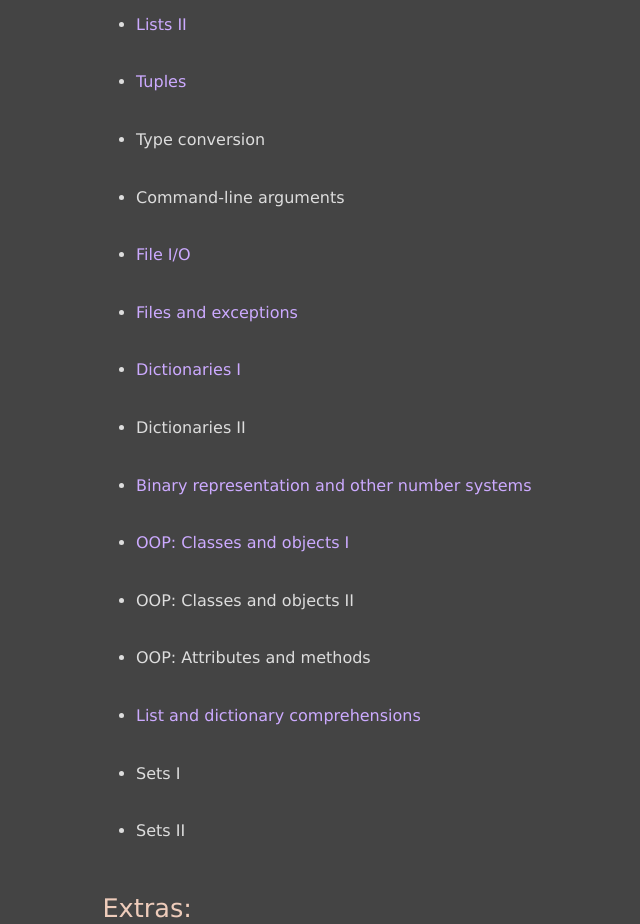
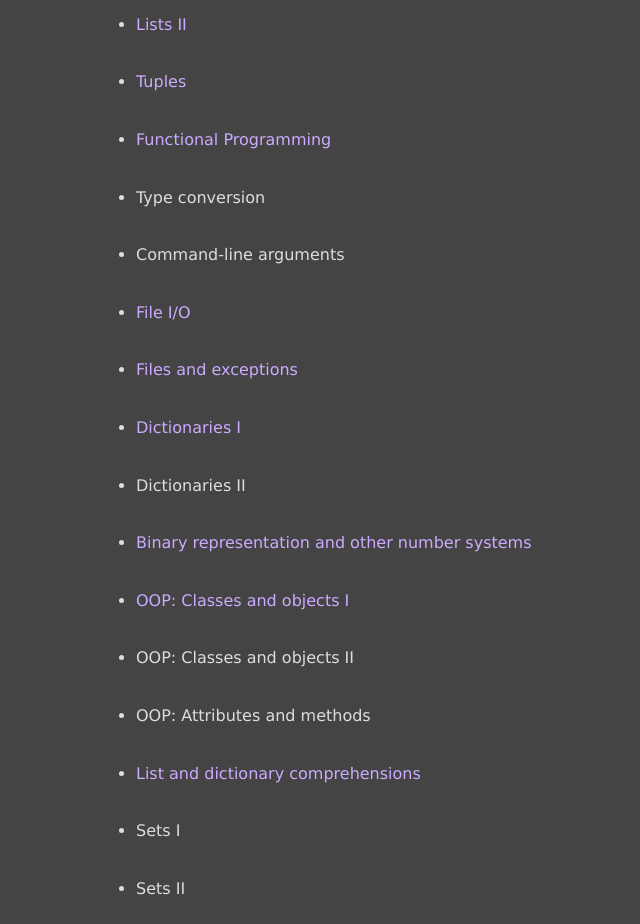
Before and after one commit to gcallah/IntroPython, a plain HTML site: page index.html in a window 1280 px wide. Shown: the part 1740-2664 px from the top of the page, without its empty margins (0-640 px from the left). Drawn offline with Linux system fonts and the light colour scheme.

Commit message:
Added link to functional programming notebook.

```diff
--- a/index.html
+++ b/index.html
@@ -52,6 +52,7 @@
 <li><a href="https://github.com/gcallah/IntroPython/blob/master/notebooks/Lists1.ipynb">Lists I</a></li>
 <li><a href="https://github.com/gcallah/IntroPython/blob/master/notebooks/Lists2.ipynb">Lists II</a></li>
 <li><a href="https://github.com/gcallah/IntroPython/blob/master/notebooks/Tuples.ipynb">Tuples</a></li>
+<li><a href="https://github.com/gcallah/IntroPython/blob/master/notebooks/FunctionalProgramming.ipynb">Functional Programming</a></li>
 <li>Type conversion</li>
 <li>Command-line arguments</li>
 <li><a href="https://github.com/gcallah/IntroPython/blob/master/notebooks/Files1.ipynb">File I/O</a></li>
```
Also changed, not shown: 3 other files.
